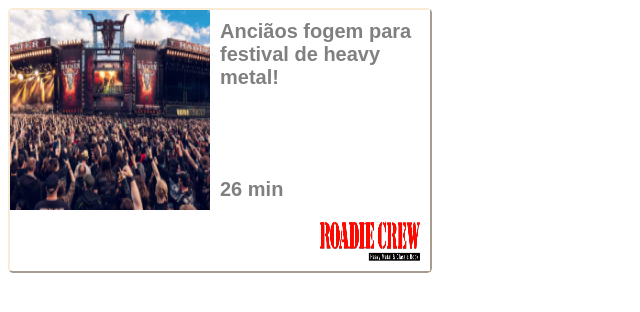
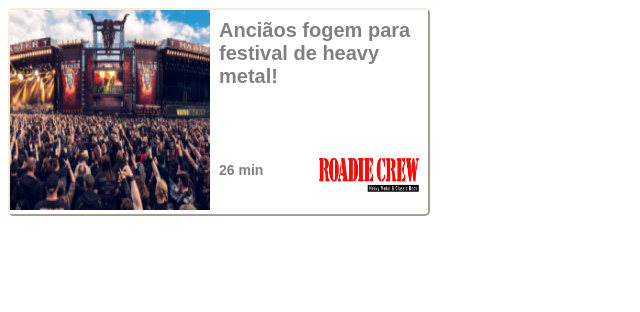
Before and after one commit to carolpazini/desafionoticia, a plain HTML site: page index.html in a window 1280 px wide. Shown: the whole page, without its empty margins (0-640 px from the left). Drawn offline with Linux system fonts and the light colour scheme.

Commit message:
finalizando

```diff
--- a/estilo.css
+++ b/estilo.css
@@ -40,10 +40,15 @@ div{
 	font-family: sans-serif;
 	font-weight: bold;
 	font-size: 20px;
-	padding: 10px;
+	padding: 9px;
 }
 .miniatura2{
 	width: 100px;
-	height: 40px;
+	height: 35px;
 	float: right;
 }
+
+p{
+	font-size: 14px;
+	display: inline;
+}
--- a/index.html
+++ b/index.html
@@ -20,11 +20,10 @@
             <div class="caixa caixa2 branco letra">
                     Anciãos fogem para festival de heavy metal!
 
-                <time datetime="PTDHMS">
-                </time>
                 <br><br><br><br>
+
+                <img class="miniatura2"  src="logo.png">
                 <p>26 min</p>
-                <img class="miniatura2"  src="logo.png">
             </div>
 
 
```
